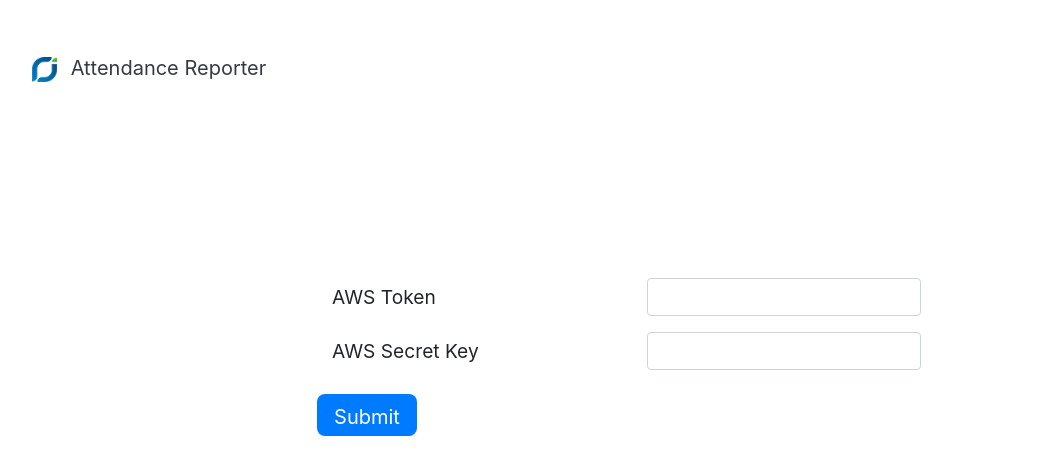
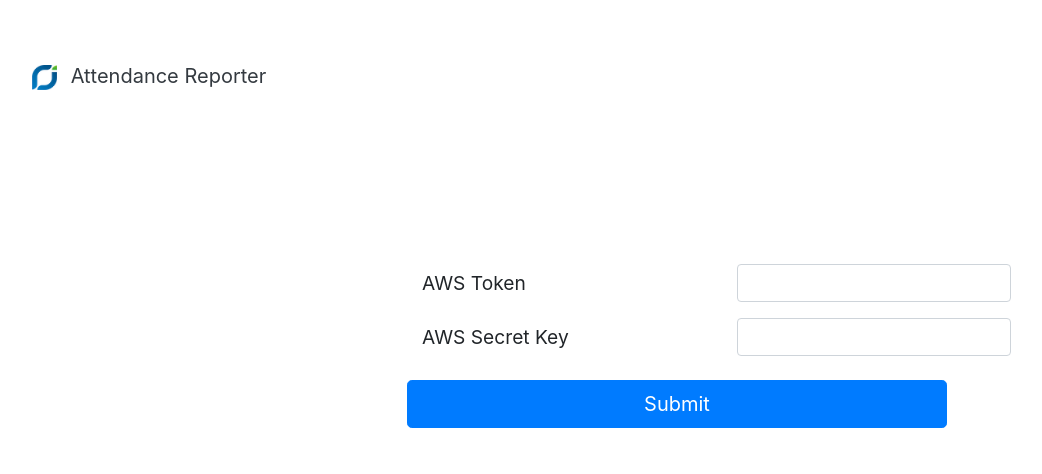
Before and after one commit to Neeraj452/HDFS-Statement-To-Tally-Auto-BRS-format, a React (Create React App) app: page / in a window 1280 px wide. Shown: the top 474 px of the page, without its empty margins (53-1095 px from the left). Built offline with nearby package versions, Linux system fonts and the light colour scheme.

Commit message:
first commit

```diff
--- a/src/App.css
+++ b/src/App.css
@@ -1,37 +1,39 @@
-
-.btn-primary {
-      width: 100px;
-      height: 42px;
-      border-radius: 8px;
-      border-style: none;
-
-}
-.dropzone-content{
-      padding: 5px 0px 20px 0px;
-}
-
-.btn-danger{
-      width: 100px;
-      height: 42px;
-      border-radius: 8px;
-      border-style: none;
-
-}
 
 
-.margin1
-{
-      margin-left: 150px;
-}
-.margin2{
 
-      margin-left: 170px;
-}
+
+
+
+
+
+
+
+
+
+
+
+
+
+
+
+
+
+
+
+
+
+
+
+
+
+
+
+
+
+
+
+
+
 .font-size{
       font-size: 120%;
 }
-
-
-.mt1{
-      margin-top: 190px;
-}
--- a/src/components/Dropzone.js
+++ b/src/components/Dropzone.js
@@ -15,7 +15,7 @@ const Dropzone = ({ onDrop}) => {
         {isDragActive ? (
           <p className="dropzone-content">Release to drop the files here</p>
         ) : (
-          <p className="dropzone-content">
+          <p className="dropzone-content pb-4 pt-1">
             Drag 'n' drop some files here, or click to select files
           </p>
         )}
--- a/src/components/Employee.js
+++ b/src/components/Employee.js
@@ -99,7 +99,7 @@ function Employee() {
                             <td><input  type="text" onChange={(event)=> setUsername(event.target.value)}  onfocus="this.value=''" value={username}/></td>
                             <td><input  type="text" onChange={(event)=> setFull_name(event.target.value)}  value={full_name}/></td>
                             <td><input  type="text" onChange={(event)=> setCompany(event.target.value)}   value={company}/></td>
-                            <td><button type="button" onClick={handleSubmit} className="btn-primary">Add</button></td>
+                            <td><button type="button" onClick={handleSubmit} className="btn btn-primary" style={{width: "85px"}}>Add</button></td>
 
                        </tr>
                         <tbody>
@@ -122,7 +122,7 @@ function Employee() {
                                              type:'company',
                                              value:event.target.value}))} value={company} onBlur={()=>update2(id,company)}/></td>
 
-                                       <td><button  onClick={()=>dataDelete1(id)}  className="btn-danger">Remove</button></td>
+                                       <td><button  onClick={()=>dataDelete1(id)}  className="btn btn-danger">Remove</button></td>
                                        </tr>
                            )
 
--- a/src/components/Report.js
+++ b/src/components/Report.js
@@ -6,7 +6,7 @@ function Report() {
             <div>
             <HomeScreen/>
              <div>
-               <h1>WellCome to Report</h1>
+               <h1>WelCome to Reporter</h1>
             </div>
             </div>
 
--- a/src/components/UploadRecord.js
+++ b/src/components/UploadRecord.js
@@ -112,7 +112,7 @@ function UploadRecord() {
                                              <tr><td className="">{index+1}</td>
                                              <td className="pt-3 pl-5 ml-5" >{name}</td>
                                              <td className=" pt-3 ">{date}</td>
-                                             <td className=""><a href={item} download={name} onClick={Download}><button type="button" className="btn-primary  ">Download</button></a> <button onClick={()=>dataClear(name,id)} className="btn-danger ml-2  ">Remove</button></td>
+                                             <td className=""><a href={item} download={name} onClick={Download}><button type="button" className=" btn btn-primary  ">Download</button></a> <button onClick={()=>dataClear(name,id)} className=" btn btn-danger ml-2  ">Remove</button></td>
                                              </tr>
                                        )
                                  })
--- a/src/components/UserInput.js
+++ b/src/components/UserInput.js
@@ -9,15 +9,17 @@ const UserInput=()=> {
             history.push('/Employee')
 
       }
+
       return (
             <div>
+             <nav className="navbar navbar-expand-sm">
             <div className="container mt-5">
             <a href="https://rjs.in" target="_blank" className="navbar-brand text-dark"><img src={RJSlogo} alt="RJS" width="25" className="mr-2" /> Attendance Reporter</a>
-            </div>
-               <div className="container mt1">
-                  <div className="row register ">
+            </div> </nav>
+               <div className="container" style={{margin:"160px"}}>
+                  <div className="row register">
                      <div className="col-sm-3"></div>
-                     <div className="col-sm-6 col-md-6 .col-lg-6 reg">
+                     <div className="col-sm-6 col-md-6 .col-lg-6 reg ">
                            <form className="form-horizontal hr">
                                  <div className="form-group form-inline">
                                        <div  className="control-label col-sm-7" >
```
